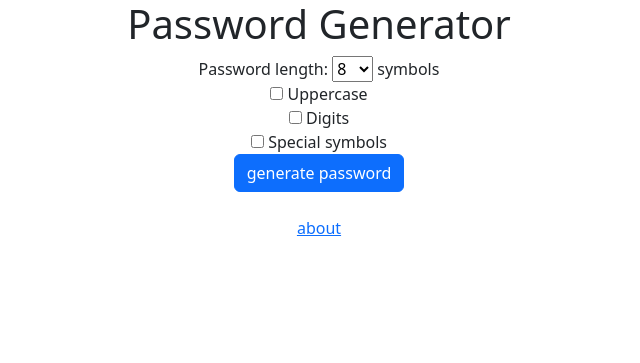
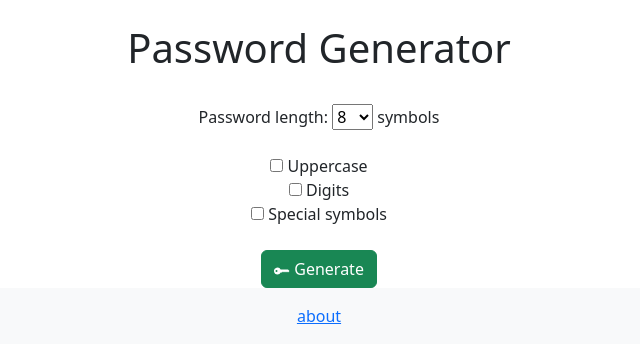
Before and after one commit to Mike-Fomin/Django4-password-generator, a Django app: page / in a window 1280 px wide. Shown: the top 363 px of the page, without its empty margins (321-961 px from the left). Run offline with Django 4.2, Linux system fonts and the light colour scheme.

Commit message:
New buttons

```diff
--- a/generator/templates/generator/home.html
+++ b/generator/templates/generator/home.html
@@ -1,18 +1,18 @@
 <!DOCTYPE html>
 <html lang="en">
-
-<link href="https://cdn.jsdelivr.net/npm/bootstrap@5.3.0-alpha1/dist/css/bootstrap.min.css" rel="stylesheet" integrity="sha384-GLhlTQ8iRABdZLl6O3oVMWSktQOp6b7In1Zl3/Jr59b6EGGoI1aFkw7cmDA6j6gD" crossorigin="anonymous">
-
-<head>
+  <head>
     <meta charset="UTF-8">
+    <meta name="viewport" content="width=device-width, initial-scale=1">
     <title>Password Generator</title>
-</head>
-
+    <link href="https://cdn.jsdelivr.net/npm/bootstrap@5.3.0-alpha1/dist/css/bootstrap.min.css" rel="stylesheet" integrity="sha384-GLhlTQ8iRABdZLl6O3oVMWSktQOp6b7In1Zl3/Jr59b6EGGoI1aFkw7cmDA6j6gD" crossorigin="anonymous">
+  </head>
+<br>
+<body>
 <div class="container text-center">
-  <body>
-    <h1>
-      Password Generator
-    </h1>
+  <h1>
+    Password Generator
+  </h1>
+    <br>
     <form action="{% url 'password' %}">
       Password length: <select name="length">
         <option value="8" selected='selected'>8</option>
@@ -24,19 +24,27 @@
         <option value="14">14</option>
         <option value="15">15</option>
         <option value="16">16</option>
-
       </select> symbols
-      <br>
+      <br><br>
       <input type="checkbox" name="uppercase"> Uppercase
       <br>
       <input type="checkbox" name="digits"> Digits
       <br>
       <input type="checkbox" name="specials"> Special symbols
-      <br>
-      <input type="submit" value="generate password" class="btn btn-primary">
+      <br><br>
+      <button type="submit" class="btn btn-success">
+        <svg xmlns="http://www.w3.org/2000/svg" width="16" height="16" fill="currentColor" class="bi bi-key-fill" viewBox="0 0 16 16">
+          <path d="M3.5 11.5a3.5 3.5 0 1 1 3.163-5H14L15.5 8 14 9.5l-1-1-1 1-1-1-1 1-1-1-1 1H6.663a3.5 3.5 0 0 1-3.163 2zM2.5 9a1 1 0 1 0 0-2 1 1 0 0 0 0 2z"/>
+        </svg>
+        Generate
+      </button>
     </form>
-    <br>
-    <a href="{% url 'about' %}">about</a>
-  </body>
+  <footer class="footer mt-auto py-3 bg-light">
+    <div class="container">
+      <span class="text-muted"><a href="{% url 'about' %}">about</a></span>
+    </div>
+  </footer>
+  <script src="https://cdn.jsdelivr.net/npm/bootstrap@5.3.0-alpha1/dist/js/bootstrap.bundle.min.js" integrity="sha384-w76AqPfDkMBDXo30jS1Sgez6pr3x5MlQ1ZAGC+nuZB+EYdgRZgiwxhTBTkF7CXvN" crossorigin="anonymous"></script>
 </div>
+</body>
 </html>
```
Also changed, not shown: generator/templates/generator/about.html (+10 -1 lines), generator/templates/generator/password.html (+19 -2 lines).
